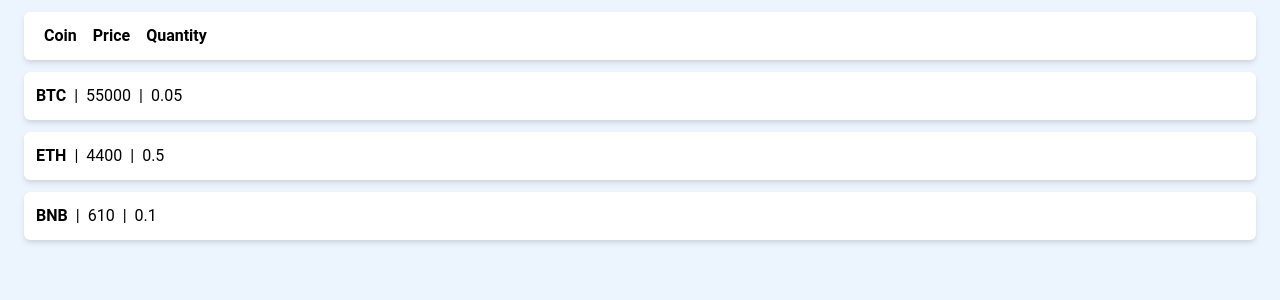
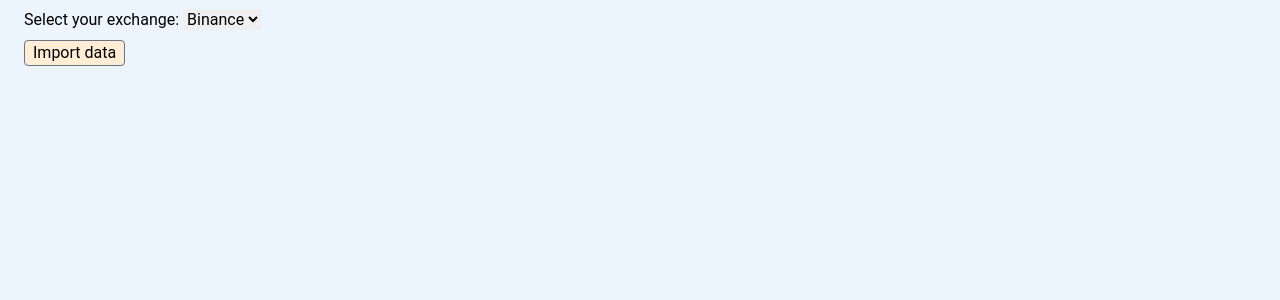
Before and after one commit to AlexandruSateanu/crypto-tracker, a React (Create React App) app: page / in a window 1280 px wide. Shown: the top 300 px of the page. Built offline with nearby package versions, Linux system fonts and the light colour scheme.

Commit message:
Add form for selecting exchange

```diff
--- a/src/App.js
+++ b/src/App.js
@@ -1,9 +1,9 @@
-import Wallet from "./components/Wallet/Wallet";
+import ExchangePicker from "./components/ExchangePicker/ExchangePicker";
 
 function App() {
     return (
         <div className="App container mx-auto px-3 lg:px-4 xl:px-6">
-            <Wallet />
+            <ExchangePicker />
         </div>
     );
 }
--- /dev/null
+++ b/src/components/ExchangePicker/ExchangePicker.js
@@ -0,0 +1,40 @@
+import {useState} from "react";
+import { EXCHANGES } from "../../utils/constants"
+import Wallet from "../Wallet/Wallet";
+
+const ExchangePicker = () => {
+    const [ exchangeValue, setExchangeValue ] = useState(EXCHANGES.BINANCE);
+    const [ wallet, setWallet ] = useState(null);
+
+    const handleChange = (event) => {
+        setExchangeValue(event.target.value);
+        setWallet(null);
+    }
+
+    const handleSubmit = (event) => {
+        event.preventDefault();
+        setWallet(exchangeValue);
+    }
+
+    return (
+        <>
+            <form onSubmit={handleSubmit} className="mt-2">
+                <div>
+                    <label>Select your exchange: </label>
+                    <select value={exchangeValue} onChange={handleChange}>
+                        <option value="default"></option>
+                        <option value={EXCHANGES.BINANCE}>Binance</option>
+                        <option value={EXCHANGES.KUKOIN}>Kukoin</option>
+                    </select>
+                </div>
+                <div className="my-2">
+                    <input type="submit" value="Import data" className="bg-orange-100 px-2 border border-solid border-gray-500 rounded" />
+                </div>
+            </form>
+
+            {wallet && <Wallet exchange={exchangeValue} />}
+        </>
+    );
+};
+
+export default ExchangePicker;
--- /dev/null
+++ b/src/utils/constants.js
@@ -0,0 +1,5 @@
+const EXCHANGES = {
+    BINANCE: "binance",
+    KUKOIN: "kukoin"
+}
+exports.EXCHANGES = EXCHANGES;
```
